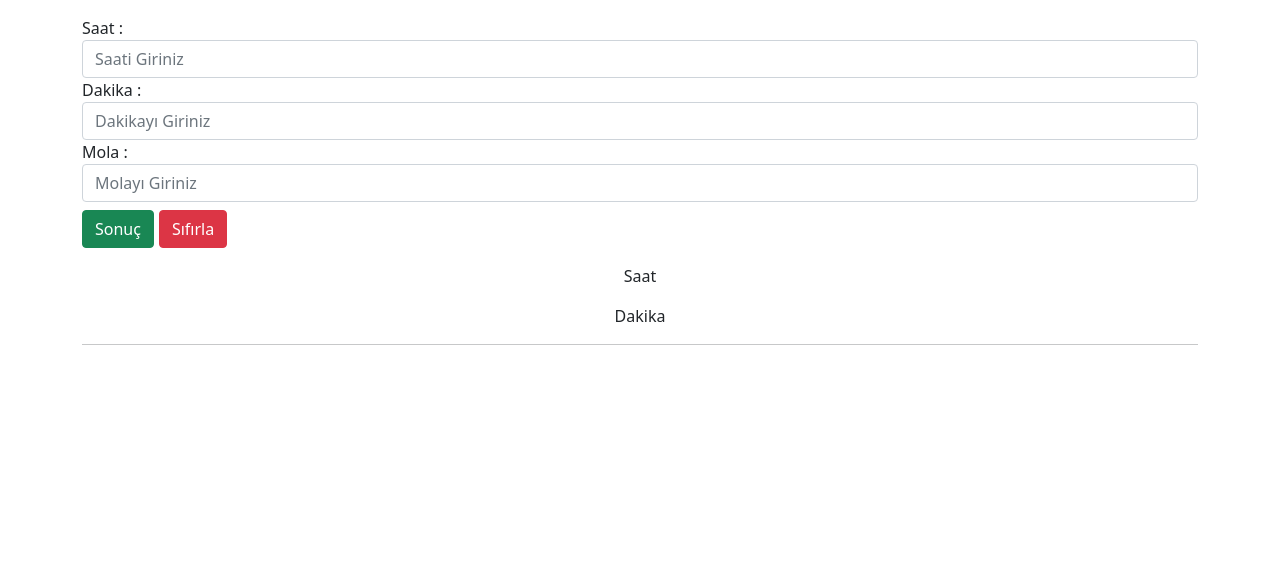
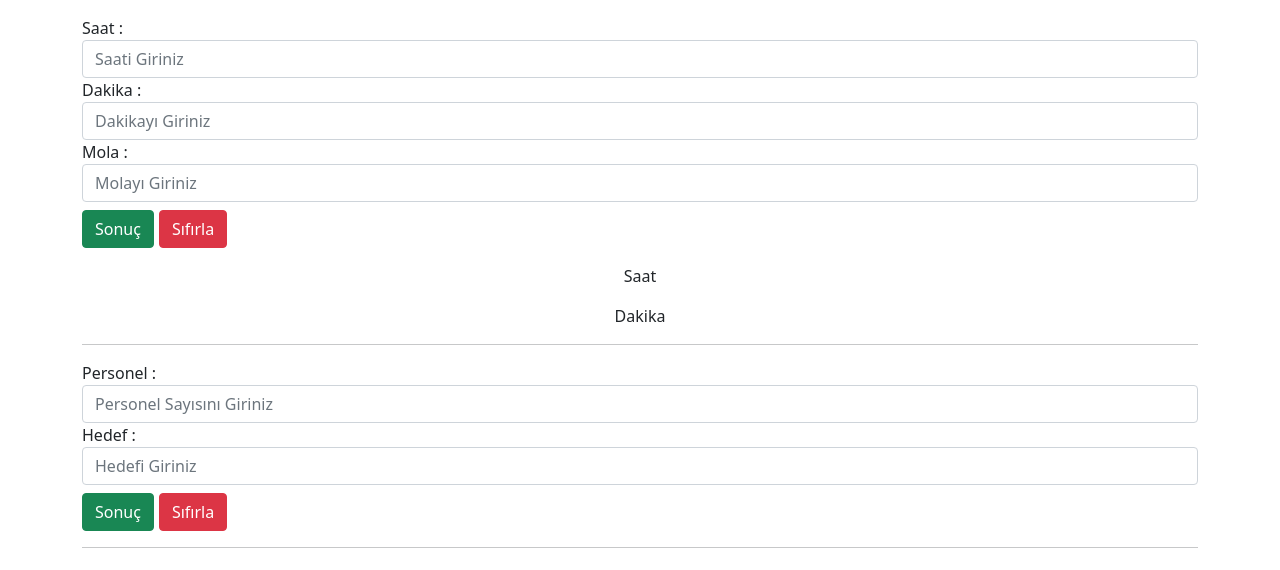
Before and after one commit to volkanBayrakci/Time-Calculation, a React (Create React App) app: page / in a window 1280 px wide. Shown: the top 570 px of the page. Built offline with nearby package versions, Linux system fonts and the light colour scheme.

Commit message:
Hedef Hesaplama Eklendi

```diff
--- a/src/App.js
+++ b/src/App.js
@@ -7,6 +7,9 @@ export default function App() {
   const [pause, setPause] = useState();
   const [result, setResult] = useState();
   const [resultTwo, setResultTwo] = useState();
+  const [employee , setEmployee] = useState();
+  const [target , setTarget] = useState();
+  const [resultThree , setResultThree] = useState()
 
   const handleResult = () => {
     const saat = hour * 60;
@@ -22,7 +25,16 @@ export default function App() {
     setHour("");
     setMinute("");
     setPause("");
+    setEmployee("");
+    setTarget("");
   };
+
+  const handleClick = () =>{
+    const personel = employee
+    const hedef = target
+    const birlestir = hedef / 60 / personel / 7.25
+    setResultThree(birlestir)
+  }
 
   return (
     <div className="container mt-3">
@@ -80,6 +92,46 @@ export default function App() {
         {result} Dakika
       </div>
       <hr />
+      <form>
+      <div className="form-group">
+          <label htmlFor="employee">Personel : </label>
+          <input
+            type="number"
+            className="form-control"
+            id="employee"
+            placeholder="Personel Sayısını Giriniz"
+            value={employee}
+            onChange={(e) => setEmployee(e.target.value)}
+          />
+        </div>
+        <div className="form-group">
+          <label htmlFor="target">Hedef : </label>
+          <input
+            type="number"
+            className="form-control"
+            id="target"
+            placeholder="Hedefi Giriniz"
+            value={target}
+            onChange={(e) => setTarget(e.target.value)}
+          />
+        </div>
+      </form>
+      <div className="mt-2">
+        <button
+          className="btn btn-success"
+          onClick={handleClick}
+          style={{ marginRight: "5px" }}
+        >
+          Sonuç
+        </button>
+        <button onClick={handleReset} className="btn btn-danger">
+          Sıfırla
+        </button>
+      </div>
+      <div className="mt-3 text-center">
+        {resultThree}
+      </div>
+      <hr/>
     </div>
   );
 }
```
